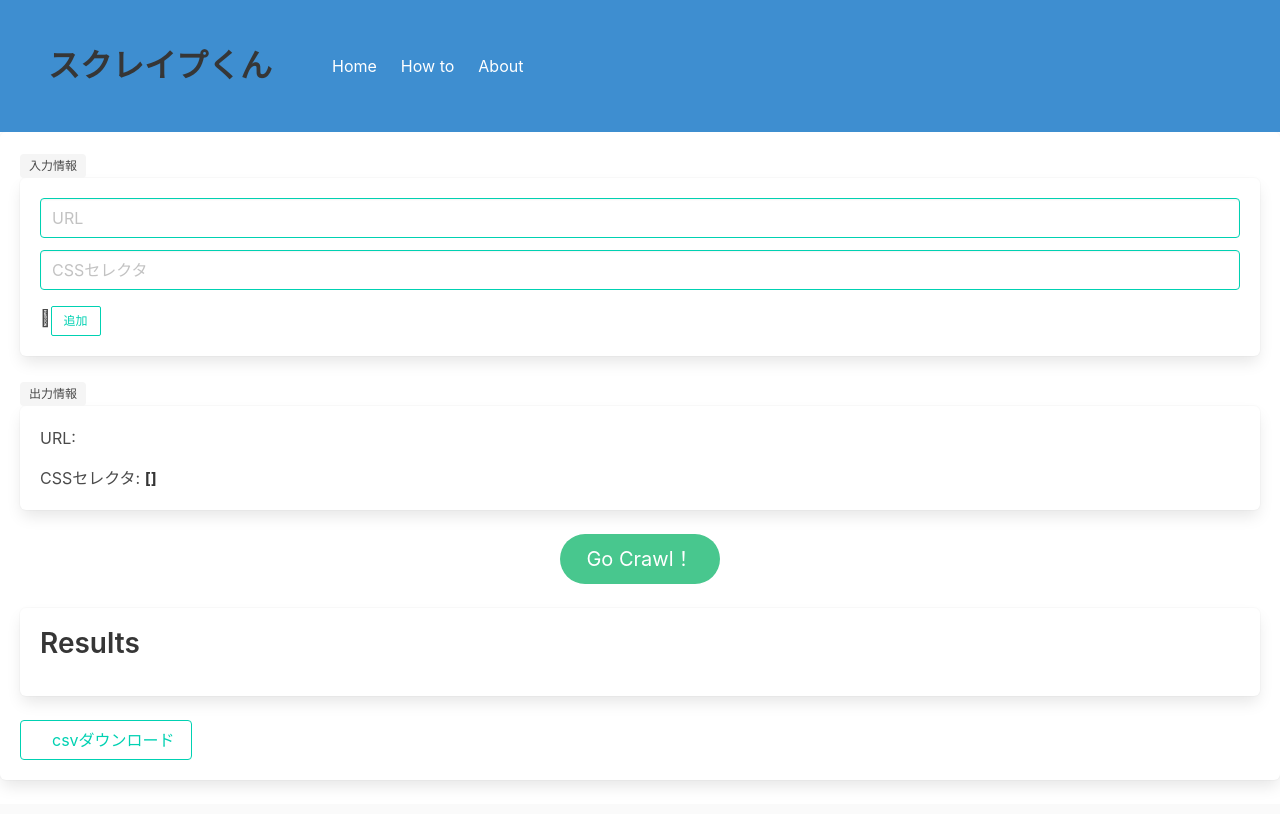
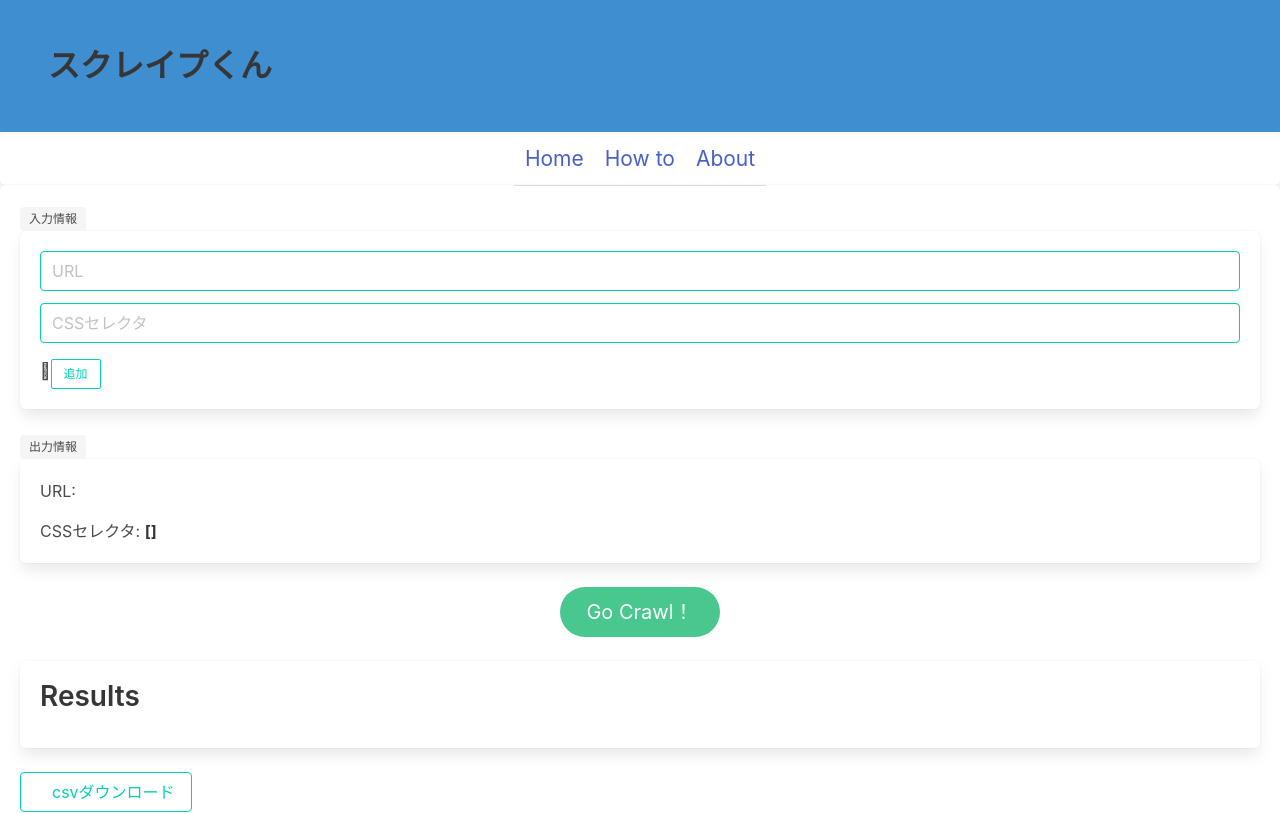
Before and after one commit to kaiadachi/flask_vue, a Vue app in the folder frontend/: page / in a window 1280 px wide. Shown: the top 814 px of the page. Built offline with nearby package versions, Linux system fonts and the light colour scheme; some icons are missing.

Commit message:
change rep name

```diff
--- a/frontend/src/App.vue
+++ b/frontend/src/App.vue
@@ -1,20 +1,19 @@
 <template>
 <div id="app">
-	<header class="nav">
+	<header>
 		<nav class="navbar is-info" role="navigation" aria-label="main navigation">
 			<div class="navbar-brand">
 				<div class="hero-body">
-				<h1 class="title">{{title}}</h1>
+					<h1 class="title">{{title}}</h1>
 				</div>
 			</div>
-
-			<div id="navbarBasicExample" class="navbar-menu">
-				<div class="navbar-start">
-					<router-link to="/" class="navbar-item">Home</router-link>
-						<router-link to="howto" class="navbar-item">How to</router-link>
-					<router-link to="/about" class="navbar-item">About</router-link>
-				</div>
-			</div>
+		</nav>
+		<nav class="panel">
+			<p class="panel-tabs">
+				<router-link to="/">Home</router-link>
+				<router-link to="howto">How to</router-link>
+				<router-link to="/about">About</router-link>
+			</p>
 		</nav>
 	</header>
 
@@ -48,4 +47,7 @@ export default {
     -moz-osx-font-smoothing: grayscale;
     color: #2c3e50;
 }
+.panel-tabs a{
+	font-size: 1.5em;
+}
 </style>
```
Also changed, not shown: 11 other files (tests, documents, lock files or other folders).
